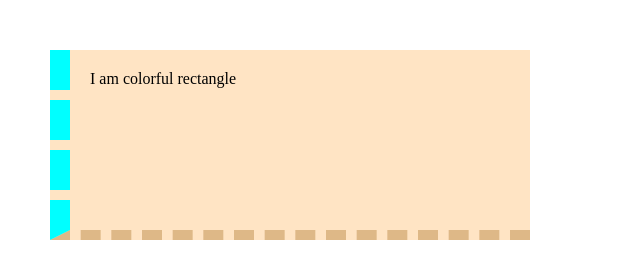
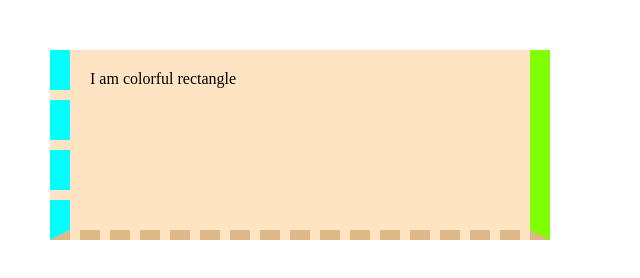
Before and after one commit to Tetyiana/gromcode, a plain HTML site: page box-model-border/test2/index.html in a window 1280 px wide. Shown: the whole page, without its empty margins (0-640 px from the left). Drawn offline with nearby package versions, Linux system fonts and the light colour scheme.

Commit message:
b-m-b-t2

```diff
--- a/box-model-border/test2/index.html
+++ b/box-model-border/test2/index.html
@@ -18,7 +18,7 @@
     width: 420px;
     height: 140px;
     border-top: 10 solid firebrick;
-    border-left: 20px solid chartreuse;
+    border-right: 20px solid chartreuse;
     border-bottom: 10px dashed burlywood;
     border-left: 20px dashed aqua;
   }
```
